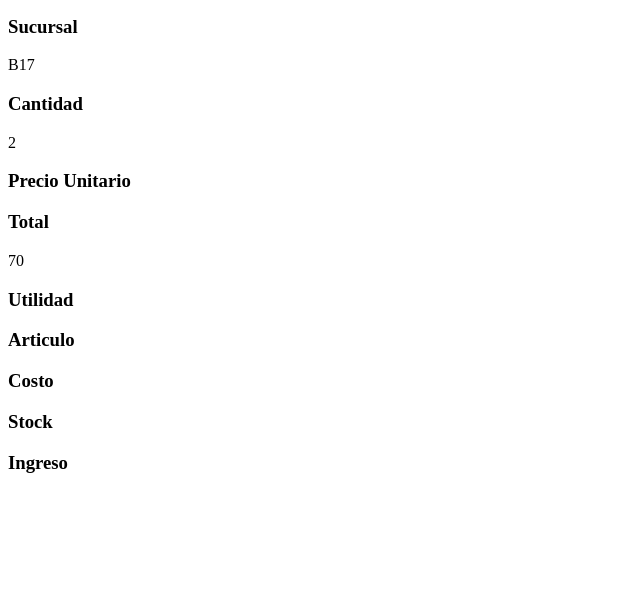
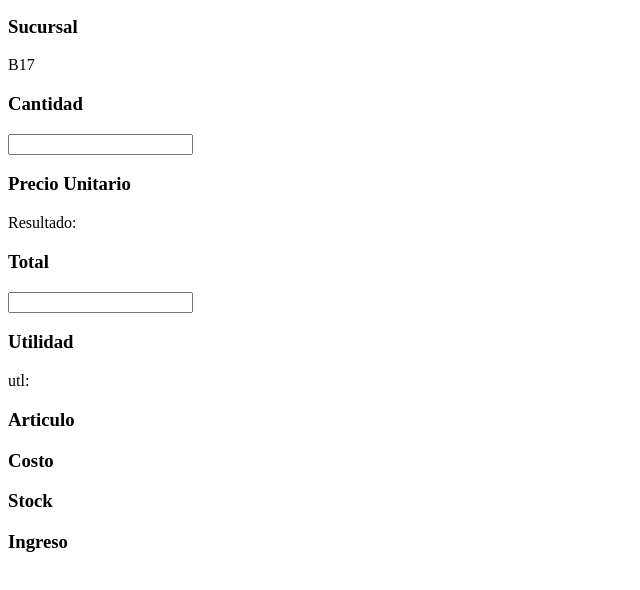
Before and after one commit to dennisbc24/react_inventory_node, a website: page public/templates/home.html in a window 1280 px wide. Shown: the part 104-694 px from the top of the page, without its empty margins (0-640 px from the left). Drawn offline with Linux system fonts and the light colour scheme; no server answers.

Commit message:
calculando utilidad

```diff
--- a/public/javaScript/home.js
+++ b/public/javaScript/home.js
@@ -45,14 +45,36 @@ function showSuggestions(inputValue) {
           document.getElementById("stock").textContent = resJson.stock;
           document.getElementById("creacion").textContent = resJson.creacion;
           //debugger;
-          const pt = document.getElementById("pt").textContent
+          /* const pt = document.getElementById("pt").textContent
           const cant = document.getElementById("cant").textContent
           const pu = pt / cant
           const utilidad = (pu - costo) * cant
           document.getElementById("pu").textContent = pu ;
-          document.getElementById("utilidad").textContent = utilidad ;
+          document.getElementById("utilidad").textContent = utilidad ; */
         });
     };
     suggestionsList.appendChild(li);
   });
 }
+
+
+function multiplyValues() {
+  // Obtenemos los valores de los inputs
+  const input1 = parseFloat(document.getElementById('input1').value);
+  const input2 = parseFloat(document.getElementById('input2').value);
+
+
+  // Verificamos que ambos valores sean números válidos
+  if (!isNaN(input1) && !isNaN(input2)) {
+    // Realizamos la division
+    const pUnitario = input2 / input1;
+    const util = (pUnitario-costo.textContent) * input1
+    console.log(util);
+    document.getElementById('util').textContent = util;
+    // Mostramos el resultado en el elemento con id "resultado"
+    document.getElementById('resultado').textContent = pUnitario;
+  } else {
+    // Si alguno de los valores no es válido, mostramos un mensaje de error
+    document.getElementById('resultado').textContent = 'Error: Ingresa números válidos';
+  }
+}
--- a/public/templates/home.html
+++ b/public/templates/home.html
@@ -14,20 +14,31 @@
     <p>B17</p>
 
     <h3>Cantidad</h3>
-    <p id="cant">2</p>
+    <!-- <p id="cant">2</p> -->
+    <input type="number" id="input1" oninput="multiplyValues()" />
 
     <h3>Precio Unitario</h3>
-    <p id="pu"></p>
+    <!-- <p id="pu"></p> -->
+    <p>Resultado: <span id="resultado"></span></p>
 
     <h3>Total</h3>
-    <p id="pt">70</p>
-
+    <!-- <p id="pt">70</p> -->
+    <input type="number" id="input2" oninput="multiplyValues()" />
     <h3>Utilidad</h3>
     <p id="utilidad"></p>
-    <h3>Articulo</h3><p id="name"></p>
-    <h3>Costo</h3><p id="costo"></p>
-    <h3>Stock</h3><p id="stock"></p>
-    <h3>Ingreso</h3><p id="creacion"></p>
+    <p>utl: <span id="util"></span></p>
+    <h3>Articulo</h3>
+    <p id="name"></p>
+    <h3>Costo</h3>
+    <p id="costo"></p>
+    <h3>Stock</h3>
+    <p id="stock"></p>
+    <h3>Ingreso</h3>
+    <p id="creacion"></p>
+
+
+
+
 
     <script src="/javaScript/home.js"></script>
   </body>
```
